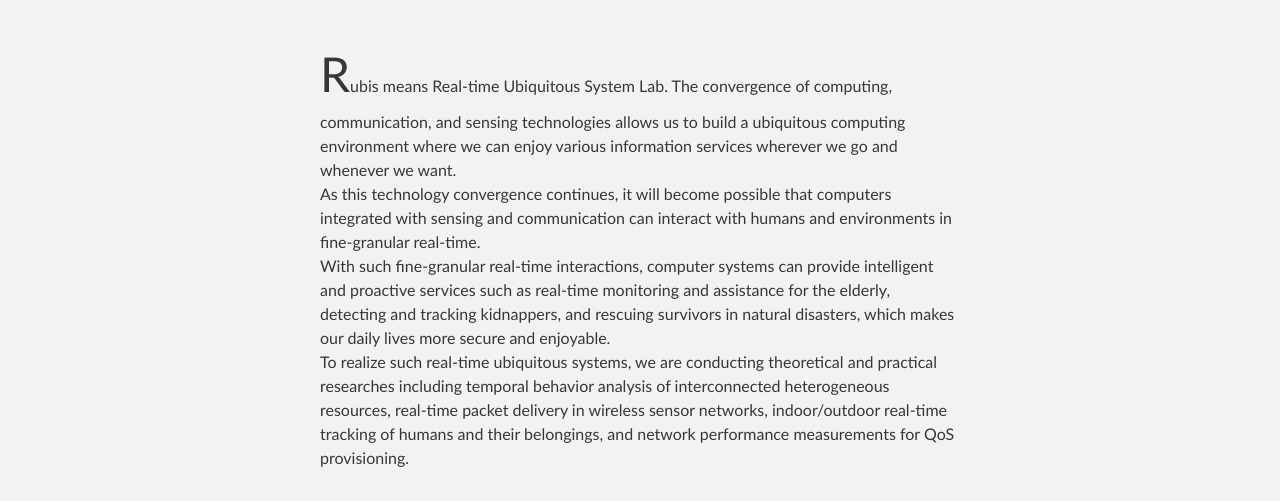
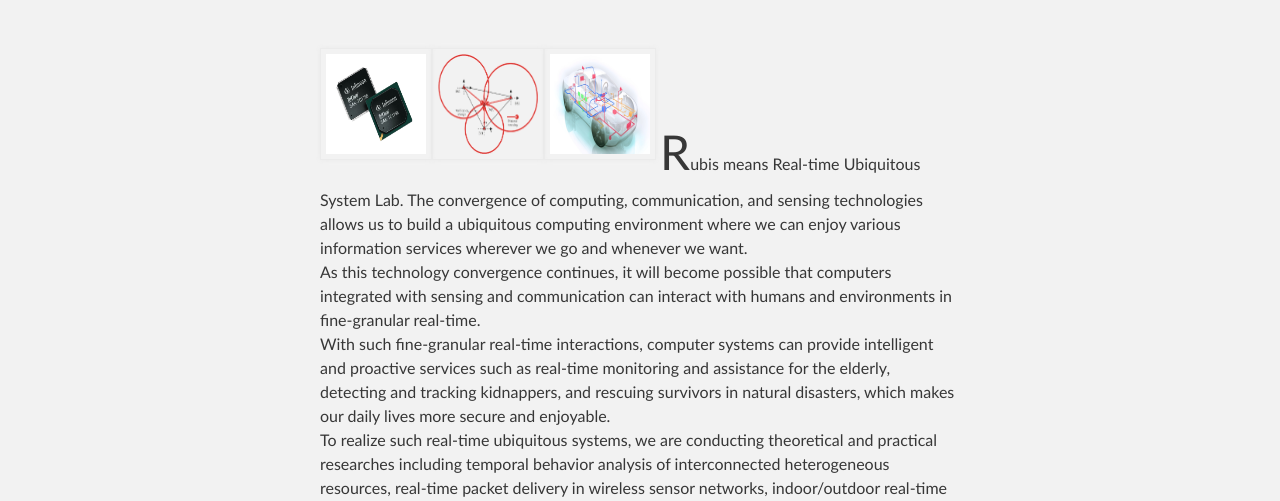
Before and after one commit to rubis-lab/rubis-lab.github.io, a plain HTML site: page index.html in a window 1280 px wide. Shown: the part 275-776 px from the top of the page. Drawn offline with Linux system fonts and the light colour scheme.

Commit message:
Update index.html

```diff
--- a/index.html
+++ b/index.html
@@ -27,6 +27,8 @@
     <!-- MAIN CONTENT -->
     <div id="main_content_wrap" class="outer">
       <section id="main_content" class="inner">
+      	<img src="images/TCchip.jpg" width="100" height="100" /><img src="images/indoor.png" width="100" height="100" /><img src="images/canflexray.jpg" width="100" height="100" />
+
       	<font size="15">R</font>ubis means Real-time Ubiquitous System Lab. The convergence of computing, communication, and sensing technologies allows us to build a ubiquitous computing environment where we can enjoy various information services wherever we go and whenever we want.<br>
       	As this technology convergence continues, it will become possible that computers integrated with sensing and communication can interact with humans and environments in fine-granular real-time.<br>
       	With such fine-granular real-time interactions, computer systems can provide intelligent and proactive services such as real-time monitoring and assistance for the elderly, detecting and tracking kidnappers, and rescuing survivors in natural disasters, which makes our daily lives more secure and enjoyable.<br>
```
